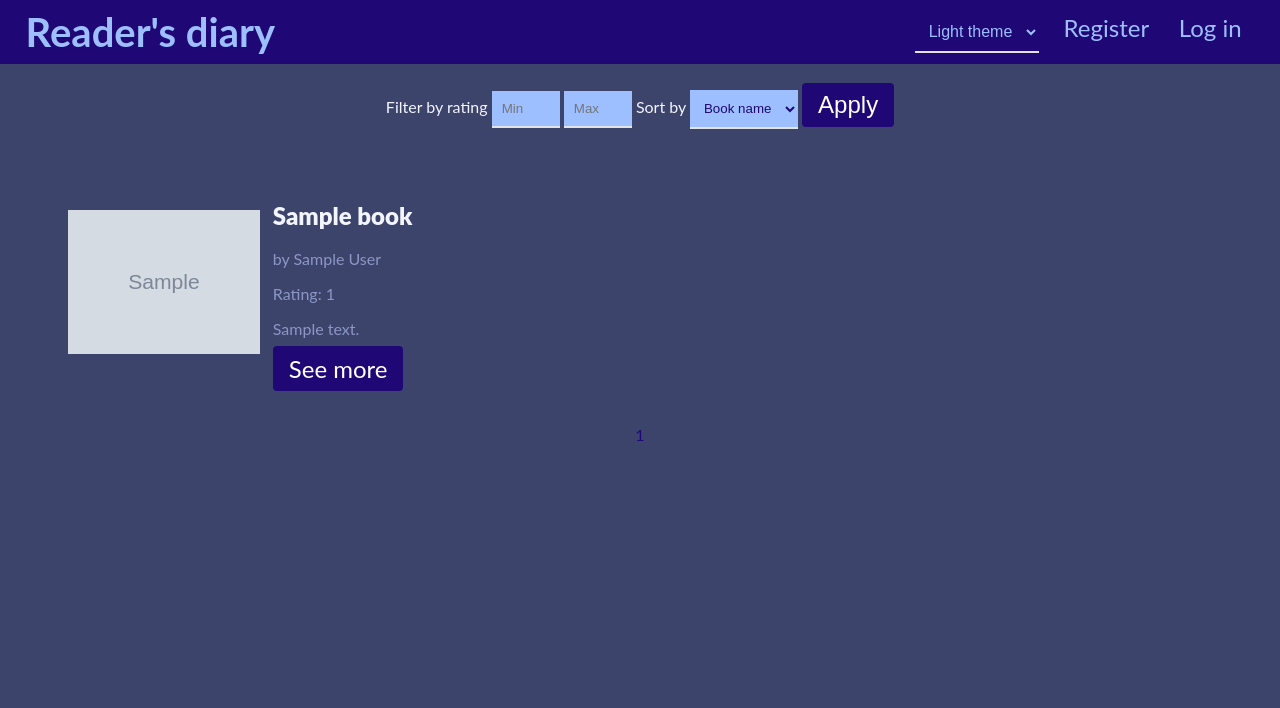
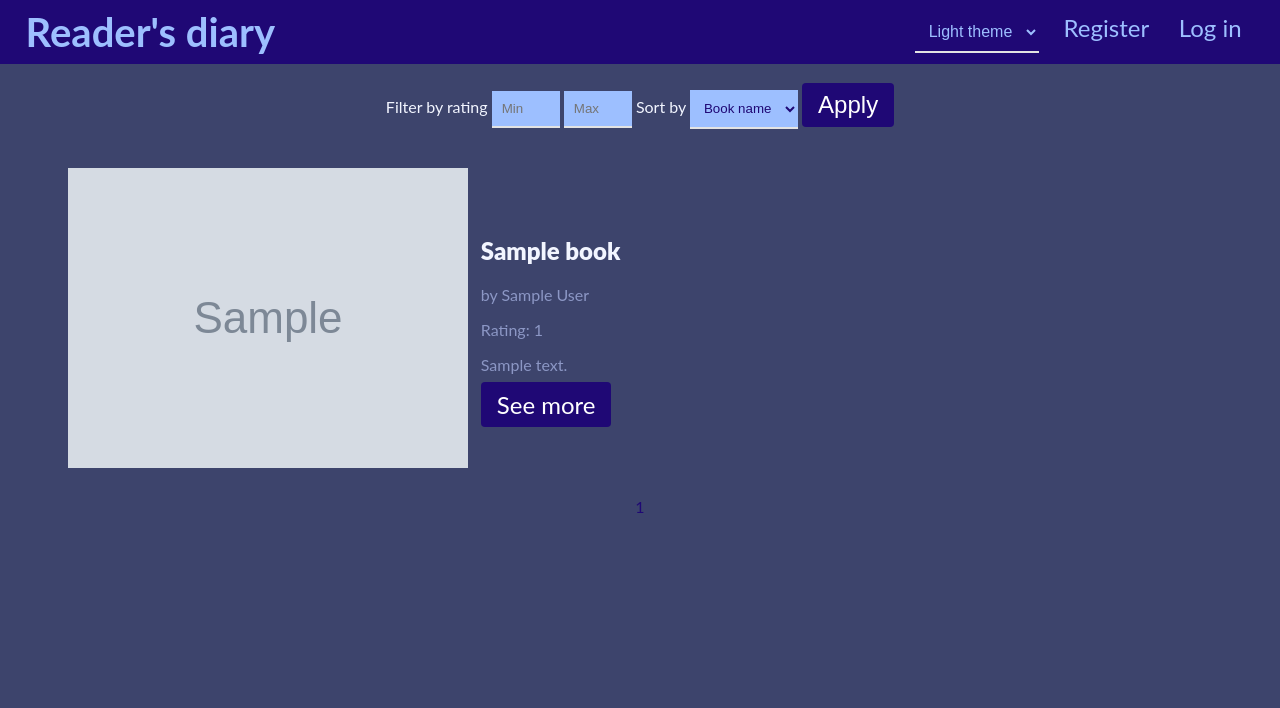
Before and after one commit to AngelinaRudenko/php-readers-diary, a PHP site: page / in a window 1280 px wide. Shown: the top 708 px of the page. Run offline with PHP 8.4, Linux system fonts and the light colour scheme; tables that the repository leaves empty hold one stand-in row (values such as "Sample post"); grey boxes marked "Sample" are stand-in pictures; data that the repository does not hold is empty.

Commit message:
Add files via upload

```diff
--- a/static/css/bookListDark.css
+++ b/static/css/bookListDark.css
@@ -30,8 +30,6 @@ main {
 }
 
 .img-book {
-    max-height: 20vmax;
-    width: 15vmax;
     transition: 0.3s ease;
 }
 
```
